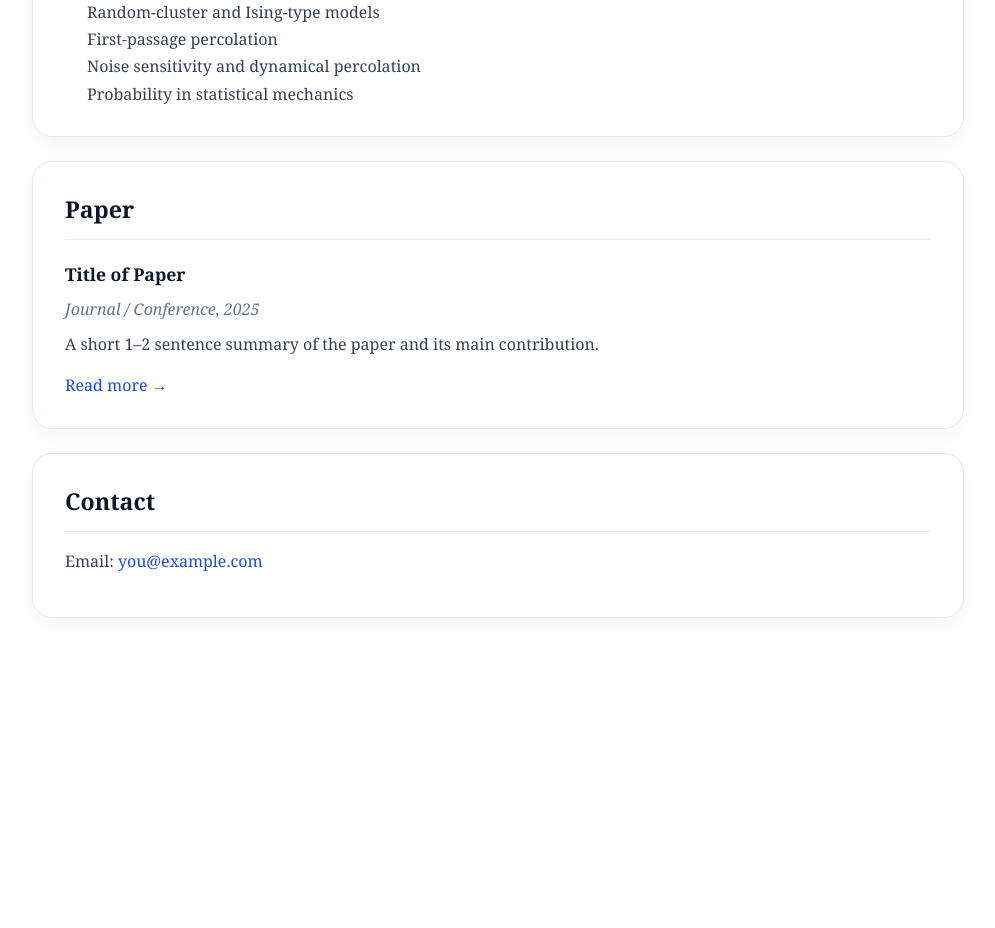
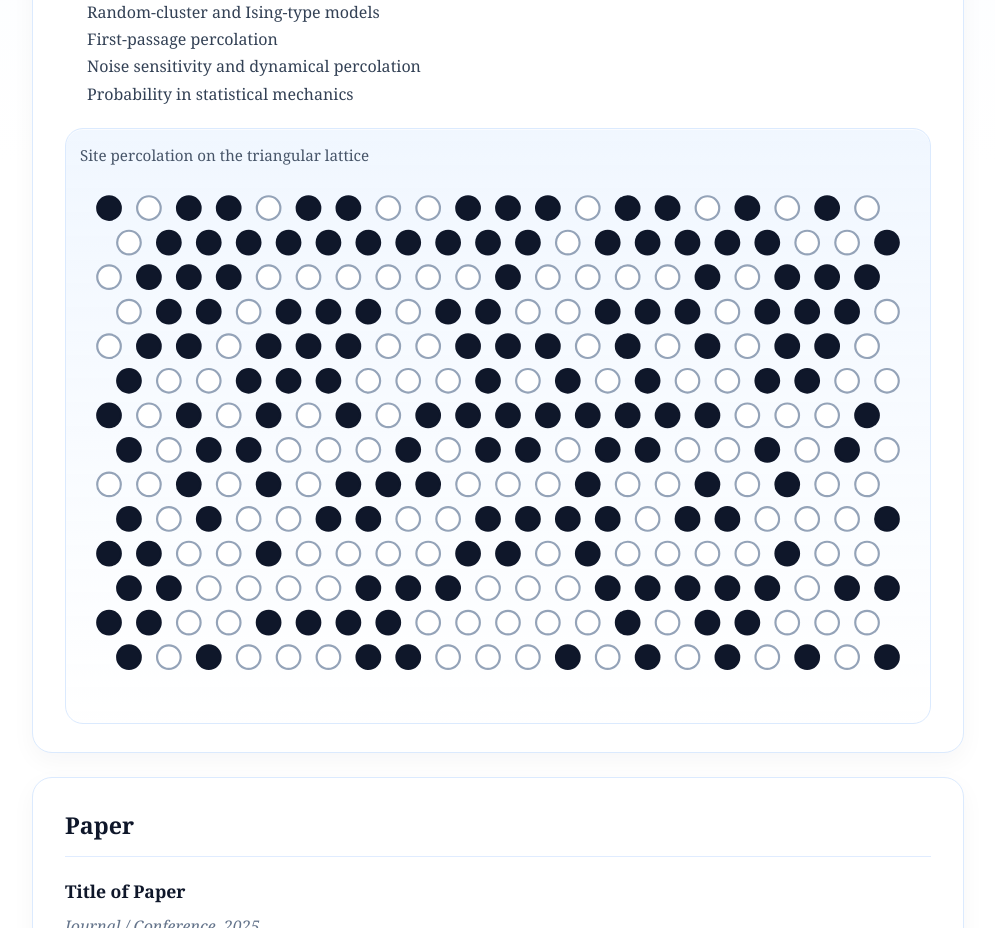
Before and after one commit to anandvhande/my-portfolio, a Next.js app: page / in a window 1280 px wide. Shown: the part 780-1708 px from the top of the page, without its empty margins (142-1137 px from the left). Before the commit the page ends 1478 px from the top, so only its background shows below. Built offline with nearby package versions, Linux system fonts and the light colour scheme.

Commit message:
Add animation

```diff
--- a/app/page.tsx
+++ b/app/page.tsx
@@ -1,3 +1,5 @@
+import TriangularPercolation from "@/components/TriangularPercolation";
+
 const basePath =
   process.env.NODE_ENV === "production" ? "/my-portfolio" : "";
 
@@ -75,6 +77,8 @@ export default function Home() {
     <li>Noise sensitivity and dynamical percolation</li>
     <li>Probability in statistical mechanics</li>
   </ul>
+
+  <TriangularPercolation />
 </section>
 
         <section id="papers" style={styles.sectionCard}>
--- /dev/null
+++ b/components/TriangularPercolation.tsx
@@ -0,0 +1,127 @@
+"use client";
+
+import { useEffect, useMemo, useRef, useState } from "react";
+
+type Site = {
+  x: number;
+  y: number;
+  phase: number;
+  speed: number;
+};
+
+function mulberry32(seed: number) {
+  return function () {
+    let t = (seed += 0x6d2b79f5);
+    t = Math.imul(t ^ (t >>> 15), t | 1);
+    t ^= t + Math.imul(t ^ (t >>> 7), t | 61);
+    return ((t ^ (t >>> 14)) >>> 0) / 4294967296;
+  };
+}
+
+export default function TriangularPercolation() {
+  const durationMs = 10000;
+  const columns = 20;
+  const rows = 14;
+  const spacing = 22;
+  const radius = 6.5;
+  const verticalSpacing = spacing * Math.sqrt(3) / 2;
+  const padding = 16;
+
+  const width = padding * 2 + (columns - 1) * spacing + spacing / 2;
+  const height = padding * 2 + (rows - 1) * verticalSpacing + radius * 2;
+
+  const sites = useMemo(() => {
+    const rand = mulberry32(123456);
+    const pts: Site[] = [];
+
+    for (let row = 0; row < rows; row += 1) {
+      for (let col = 0; col < columns; col += 1) {
+        const offset = row % 2 === 0 ? 0 : spacing / 2;
+        pts.push({
+          x: padding + col * spacing + offset,
+          y: padding + row * verticalSpacing,
+          phase: rand() * Math.PI * 2,
+          speed: 0.6 + rand() * 1.8,
+        });
+      }
+    }
+
+    return pts;
+  }, []);
+
+  const [timeMs, setTimeMs] = useState(0);
+  const frameRef = useRef<number | null>(null);
+
+  useEffect(() => {
+    let start: number | null = null;
+
+    const tick = (timestamp: number) => {
+      if (start === null) start = timestamp;
+      const elapsed = (timestamp - start) % durationMs;
+      setTimeMs(elapsed);
+      frameRef.current = window.requestAnimationFrame(tick);
+    };
+
+    frameRef.current = window.requestAnimationFrame(tick);
+
+    return () => {
+      if (frameRef.current !== null) {
+        window.cancelAnimationFrame(frameRef.current);
+      }
+    };
+  }, []);
+
+  const t = timeMs / 1000;
+
+  return (
+    <div
+      style={{
+        marginTop: 20,
+        border: "1px solid #dbeafe",
+        borderRadius: 18,
+        background:
+          "linear-gradient(180deg, rgba(239,246,255,0.9) 0%, rgba(255,255,255,1) 100%)",
+        padding: 14,
+        boxShadow: "inset 0 1px 0 rgba(255,255,255,0.7)",
+      }}
+    >
+      <div
+        style={{
+          fontSize: "0.95rem",
+          color: "#475569",
+          marginBottom: 10,
+        }}
+      >
+        Site percolation on the triangular lattice
+      </div>
+
+      <svg
+        viewBox={`0 0 ${width} ${height}`}
+        style={{
+          width: "100%",
+          height: "auto",
+          display: "block",
+        }}
+        aria-label="Animated site percolation on the triangular lattice"
+        role="img"
+      >
+        {sites.map((site, i) => {
+          const signal = Math.sin(site.phase + site.speed * t);
+          const filled = signal > 0;
+
+          return (
+            <circle
+              key={i}
+              cx={site.x}
+              cy={site.y}
+              r={radius}
+              fill={filled ? "#0f172a" : "#ffffff"}
+              stroke={filled ? "#0f172a" : "#94a3b8"}
+              strokeWidth={1.2}
+            />
+          );
+        })}
+      </svg>
+    </div>
+  );
+}
```
Lines whose indentation alone changed are shown as unchanged.
